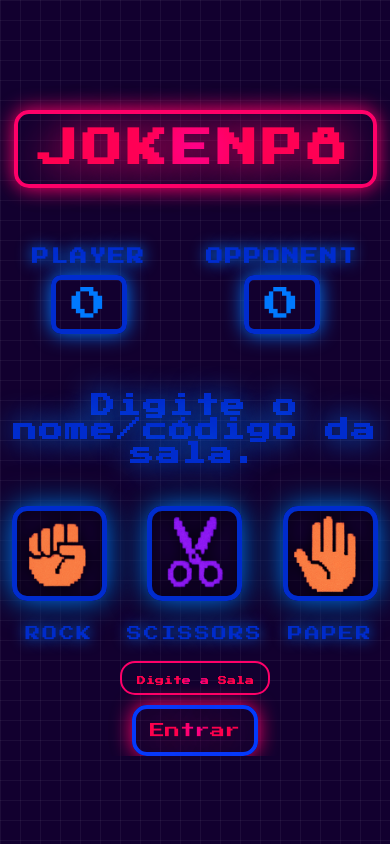
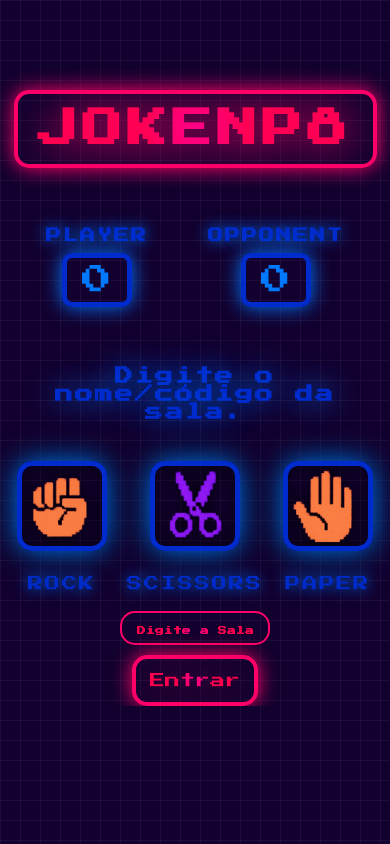
Before and after one commit to LuccasDutraF/Jokenpo-JS, a plain HTML site: page index.html in a window 390 px wide. Both pictures are taken after a click on the button "Entrar". Drawn offline with Linux system fonts and the light colour scheme.

Commit message:
Atualizando responsividade / mobile

```diff
--- a/script.js
+++ b/script.js
@@ -12,7 +12,7 @@ const scissorsimgPlayer = document.querySelector(".scissorstomove-Player");
 let HumanScore = 0;
 let OpponentScore = 0;
 
-// ===== Firebase helpers vindos do index.html (seu setup) =====
+// ===== Firebase helpers vindos do index.html =====
 const { doc, setDoc, onSnapshot } = window.firestoreHelpers;
 const db = window.db;
 
@@ -28,10 +28,11 @@ let lastResolved = "";
 // ===== Botão "Entrar" do HTML chama isto =====
 window.setRoom = async function () {
   const input = document.getElementById("RoomInput");
-  const chosen = (input?.value || "").trim();
+  const chosen = (input?.value.toLowerCase() || "").trim();
 
   if (!chosen) {
     whowin.textContent = ("Digite o nome/código da sala.");
+    whowin.style.fontSize = "18px"
     return;
   }
 
--- a/style.css
+++ b/style.css
@@ -5,7 +5,7 @@
     font-family: "Press Start 2P", system-ui;
 }
 
-html{
+html {
     overflow-x: hidden;
 }
 
@@ -25,7 +25,7 @@ main {
     justify-content: center;
 }
 
-#RoomInfo{
+#RoomInfo {
     position: absolute;
     left: 10px;
     top: 10px;
@@ -35,9 +35,9 @@ main {
     color: #12002f00;
 }
 
-.linkSala{
+.linkSala {
     position: absolute;
-    top:40px;
+    top: 40px;
     left: 10px;
     font-size: 13px;
     text-shadow: 2px 2px 43px #ff0069;
@@ -46,9 +46,9 @@ main {
     color: #12002f00;
 }
 
-.explicacao{
-position: absolute;
-    top:100px;
+.explicacao {
+    position: absolute;
+    top: 100px;
     left: 40px;
 }
 
@@ -201,7 +201,7 @@ h1 {
     text-shadow: 0px 0px 15px #0079ff;
 }
 
-.room-setup{
+.room-setup {
     display: flex;
     flex-direction: column;
     align-items: center;
@@ -210,7 +210,7 @@ h1 {
     text-align: center;
 }
 
-#RoomInput{
+#RoomInput {
     height: 20px;
     width: 150px;
     text-align: center;
@@ -223,7 +223,7 @@ h1 {
     padding: 15px;
 }
 
-#RoomInput::placeholder{
+#RoomInput::placeholder {
     font-size: 9px;
     background-image: radial-gradient(circle, rgba(255, 0, 153, 1) 0%, rgba(255, 0, 77, 1) 28%);
     -webkit-background-clip: text;
@@ -256,8 +256,8 @@ h1 {
     font-size: 17px;
 }
 
-@media (max-width: 600px){
-    h1{
+@media (max-width: 600px) {
+    h1 {
         font-size: 40px;
     }
 
@@ -275,7 +275,7 @@ h1 {
         font-size: 24px;
     }
 
-     .img-box img {
+    .img-box img {
         width: 125px;
     }
 
@@ -283,11 +283,11 @@ h1 {
         width: 130px;
     }
 
-    .moveselector-container{
+    .moveselector-container {
         margin-top: 30px;
     }
 
-    .img-container{
+    .img-container {
         margin-top: 40px;
     }
 
@@ -311,31 +311,16 @@ h1 {
 
 }
 
-@media (max-width: 580px){
-    .buttonEnter{
-        border: 4px solid #ffffff;
-    }
-}
-@media (max-width: 560px){
-    .buttonEnter{
-        border: 4px solid #020202;
-    }
-}
-@media (max-width: 540px){
-.buttonEnter{
-        border: 4px solid #ff0000;
-    }
-}
-@media (max-width: 520px){
-    .buttonEnter{
-        border: 4px solid #003cff;
+@media (max-width: 540px) {
+    .score {
+        gap: 60px;
     }
 }
 
-@media (max-width: 431px){
-    h1{
+@media (max-width: 431px) {
+    h1 {
         font-size: 40px;
-        margin-top: 110px;
+        margin-top: 90px;
     }
 
     .score {
@@ -344,43 +329,46 @@ h1 {
     }
 
     .score p {
-        font-size: 35px;
+        font-size: 30px;
         padding: 7px 15px;
+    }
+
+    .score h2{
+        font-size: 15px;
     }
 
     .moveselector h2 {
         font-size: 24px;
     }
 
-     .img-box img {
-        width: 95px;
+    .img-box img {
+        width: 90px;
     }
 
     .img-box img:hover {
         width: 100px;
     }
 
-    .moveselector-container{
+    .moveselector-container {
         margin-top: 30px;
     }
 
-    .img-container{
+    .img-container {
         margin-top: 40px;
     }
 
     .scissorstomove-Player,
     .rocktomove-Player,
     .papertomove-Player {
-        width: 50px;
+        width: 45px;
         position: absolute;
         display: none;
-
     }
 
     .papertomove-Machine,
     .rocktomove-Machine,
     .scissorstomove-Machine {
-        width: 50px;
+        width: 45px;
         position: absolute;
         display: none;
     }
@@ -433,8 +421,8 @@ h1 {
     }
 }
 
-@media (max-width: 361px){
-        .img-box img {
+@media (max-width: 361px) {
+    .img-box img {
         width: 80px;
     }
 }
```
